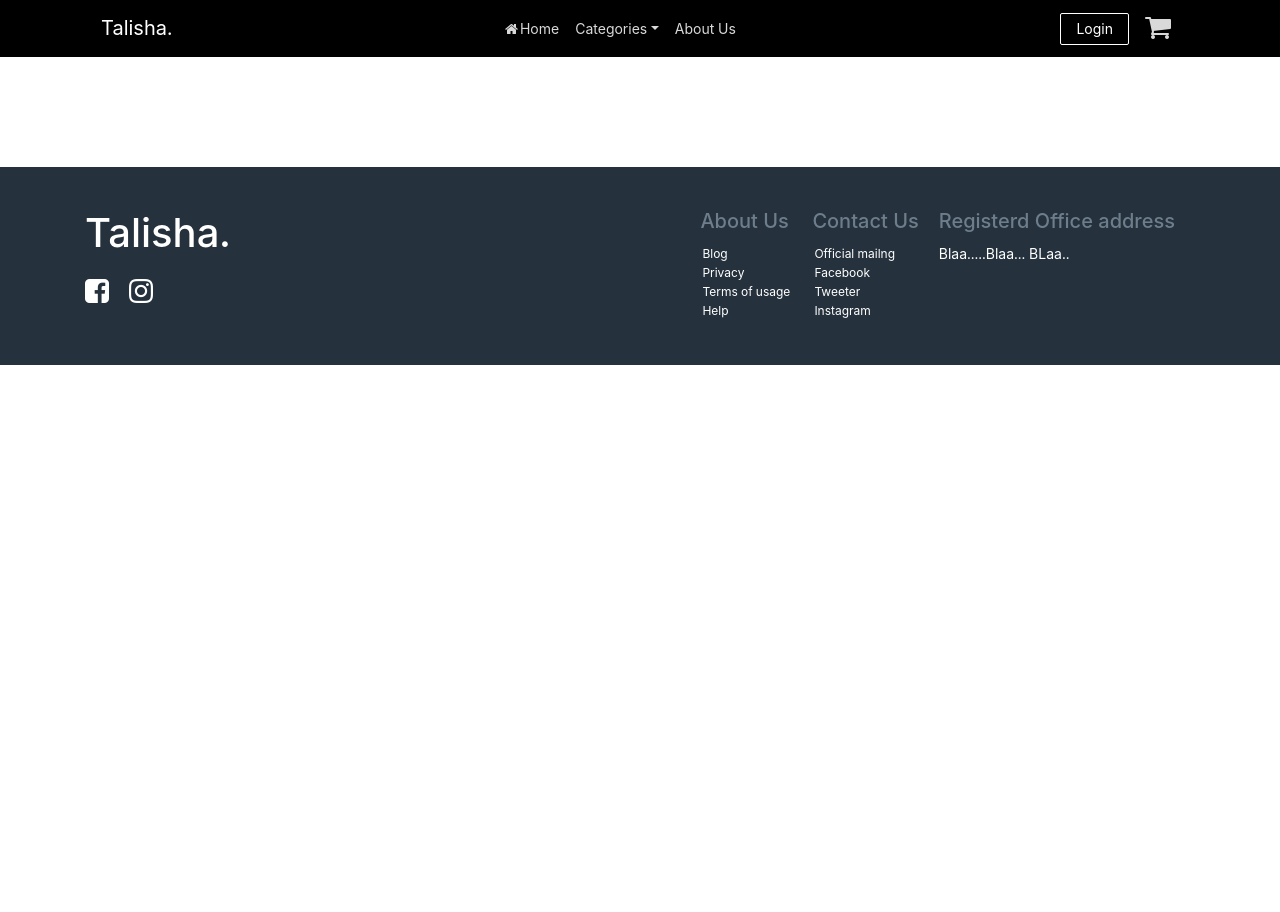
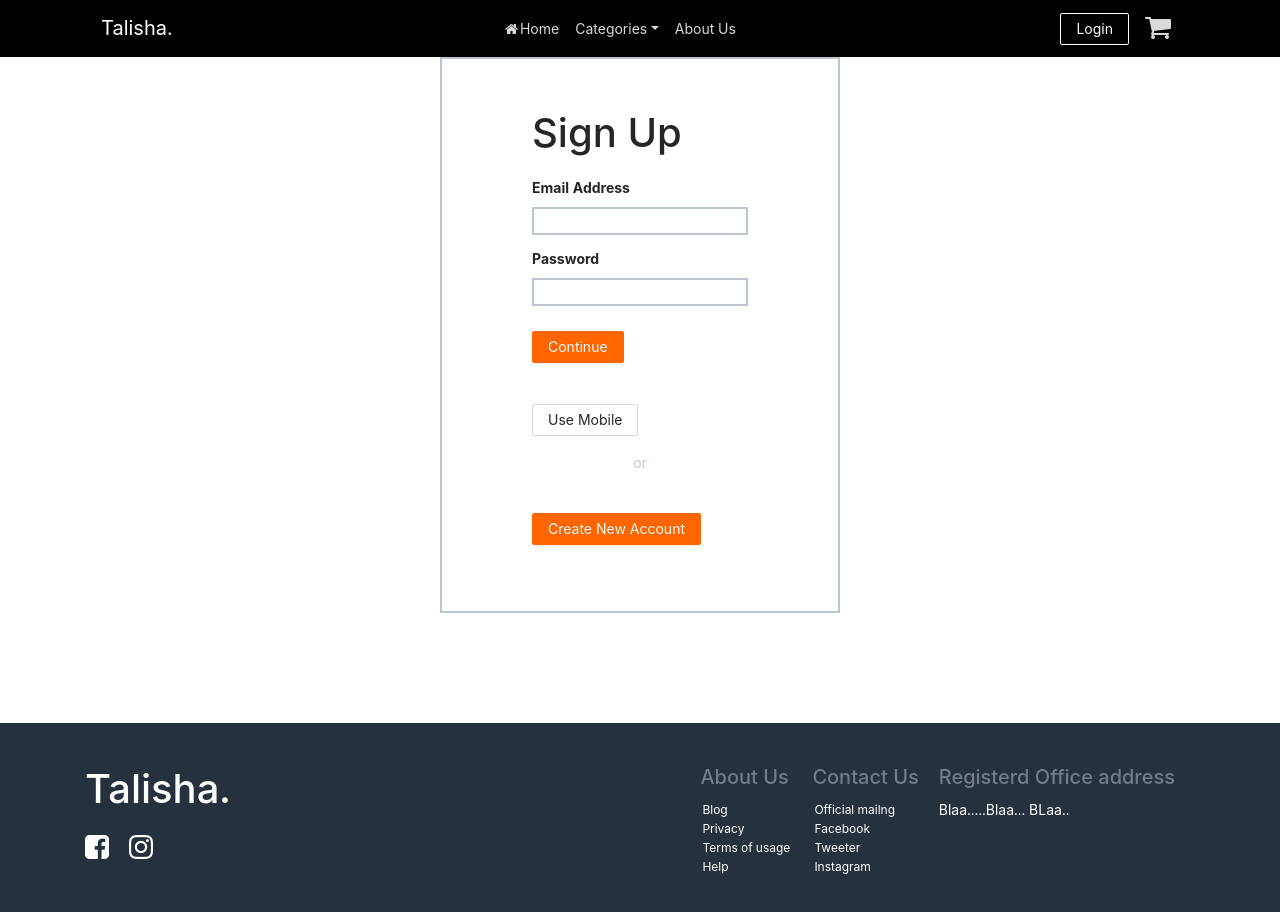
Before and after one commit to Pandeyjiii8250/Talisha, a React (Create React App) app: page /Signup in a window 1280 px wide. Shown: the top 912 px of the page. Before the commit the page ends 800 px from the top, so only its background shows below. Built offline with nearby package versions, Linux system fonts and the light colour scheme; no server answers.

Commit message:
implemented basic sign in

```diff
--- a/package.json
+++ b/package.json
@@ -8,6 +8,7 @@
     "@testing-library/user-event": "^12.6.3",
     "antd": "^4.12.3",
     "bootstrap": "^4.6.0",
+    "dotenv": "^8.2.0",
     "firebase": "^8.2.7",
     "react": "^17.0.1",
     "react-bootstrap": "^1.4.3",
--- a/public/index.html
+++ b/public/index.html
@@ -9,6 +9,10 @@
       name="description"
       content="Web site created using create-react-app"
     />
+    <!-- this is cdn for firebase -->
+    <!-- <script src="https://www.gstatic.com/firebasejs/ui/4.7.3/firebase-ui-auth.js"></script> -->
+    <!-- <link type="text/css" rel="stylesheet" href="https://www.gstatic.com/firebasejs/ui/4.7.3/firebase-ui-auth.css" /> -->
+
     <link rel="apple-touch-icon" href="%PUBLIC_URL%/logo192.png" />
 
     <link rel="manifest" href="%PUBLIC_URL%/manifest.json" />
--- a/src/Components/App.js
+++ b/src/Components/App.js
@@ -3,15 +3,18 @@ import  {BrowserRouter as Router, Route} from 'react-router-dom';
 
 // import 'bootstrap/dist/css/bootstrap.min.css';
 import NavbarMy from "./NavbarMy";
-import Cta from './Cta';
+// import Cta from './Cta';
 import Hero from "./Hero";
 import PreMadeCart from './PreMadeCarts';
 import EachItem from './EachItem';
 import FooterCta from './FooterCta';
 import FooterMy from './FooterMy';
 
+// import * as firebaseui from 'firebaseui';
+// import 'firebaseui/dist/firebaseui.css';
+
 import SignUp from './SignUp'
-import CreateAcc from './CreateAcc';
+// import CreateAcc from './CreateAcc';
 import './App.css';
 
 class App extends React.Component {
@@ -35,7 +38,7 @@ class App extends React.Component {
       <NavbarMy />
 
     {/* <Route path='/createnew' exact component={CreateAcc} /> */}
-    {/* <Route path="/Signup" exact component={SignUp} /> */}
+    <Route path="/Signup" exact component={SignUp} />
     <Route path="/" exact>
     <Hero />
     <PreMadeCart />
--- a/src/Components/Contex/AuthContex.js
+++ b/src/Components/Contex/AuthContex.js
@@ -39,7 +39,6 @@ export function AuthProvider( {children}) {
 
     return (
         <AuthContex.Provider value={value}>
-            {/* {loading &&  */}
             {children}
         </AuthContex.Provider>
     )
--- a/src/Components/Testing.js
+++ b/src/Components/Testing.js
@@ -14,8 +14,8 @@ export default function Testing() {
         console.log(emailref.current.value, passref.current.value)
         try{
             await signup(emailref.current.value, passref.current.value);
-        }catch{
-            console.log("Failed bro");
+        }catch(err){
+            console.log(err);
         }
 
 
@@ -23,7 +23,7 @@ export default function Testing() {
     return (
         <div className='signup'>
             <h1>Sign Up</h1>
-            <form onClick={handelSubmit}>
+            <form onClick={handelSubmit} method='POST'>
                 <div>
                 <label>Email Address</label>
                 <input type="text" ref={emailref}></input>
--- a/src/index.js
+++ b/src/index.js
@@ -2,7 +2,7 @@ import React from 'react';
 import ReactDOM from 'react-dom';
 import './index.css';
 import App from './Components/App';
-
+require('dotenv').config()
 
 ReactDOM.render(
   <React.StrictMode>
```
Also changed, not shown: 1 other file (tests, documents, lock files or other folders).
